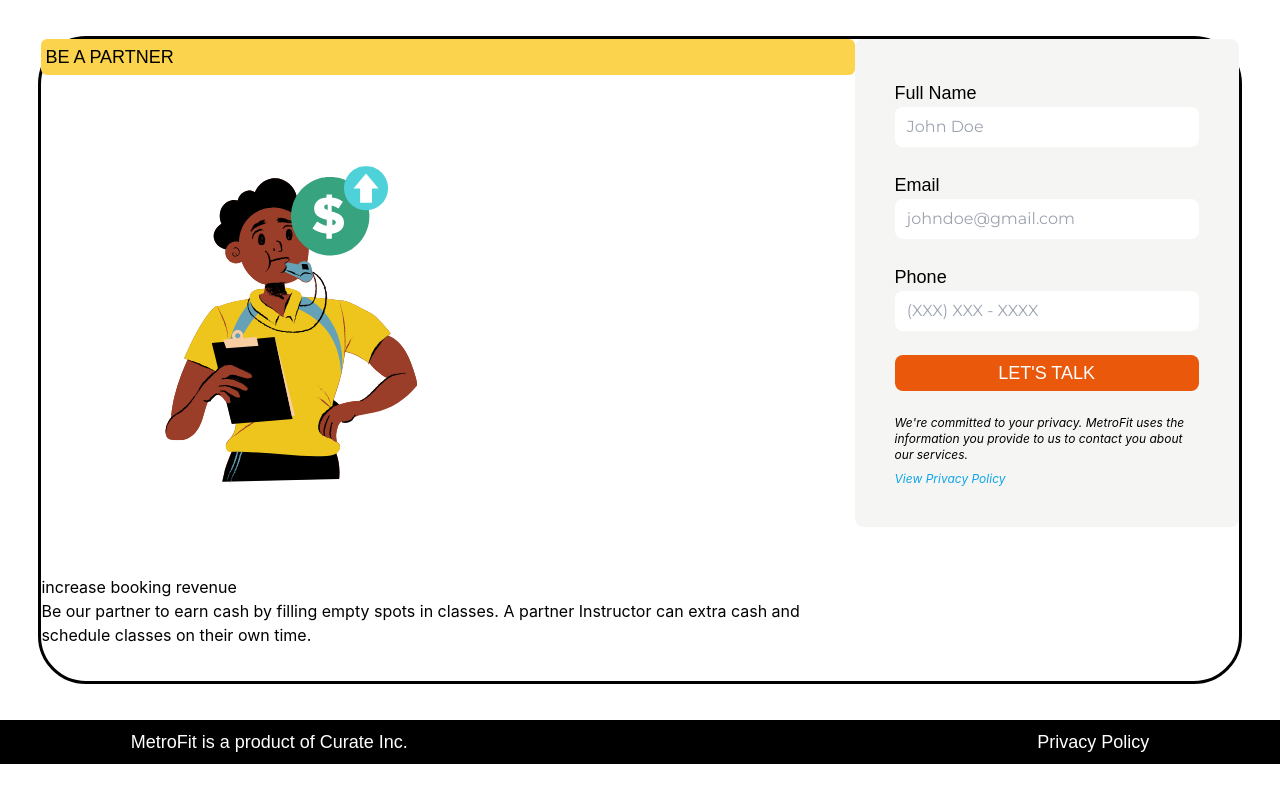
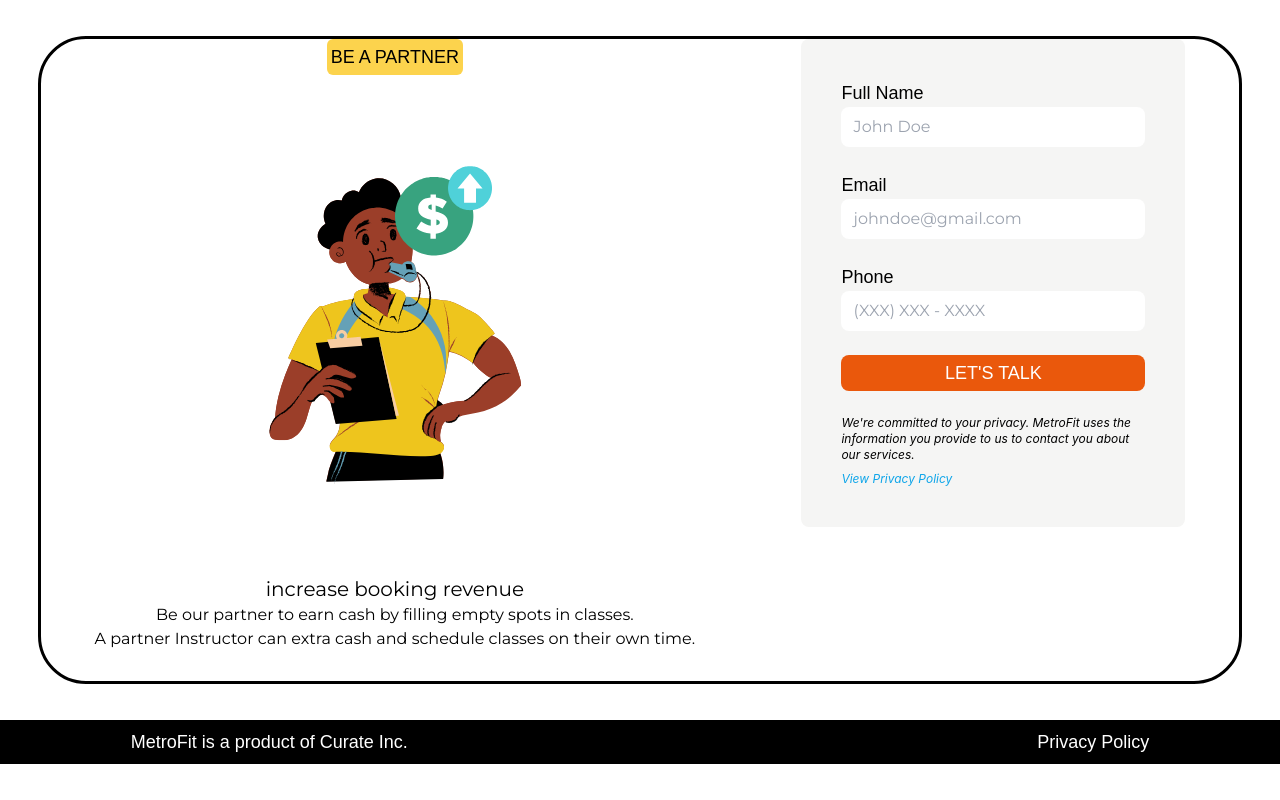
Before and after one commit to sweetmangoes/landing-page, a Next.js app in the folder metrofit-landing/: page /partner in a window 1280 px wide. Built offline with nearby package versions, Linux system fonts and the light colour scheme; a web font is replaced by a local one.

Commit message:
added styling

```diff
--- a/metrofit-landing/pages/partner/index.js
+++ b/metrofit-landing/pages/partner/index.js
@@ -5,16 +5,19 @@ export default function Partner(){
   return(
     <div className="bg-white w-full flex flex-row items-center justify-evenly lg:h-[90vh]">
       <div className="border-[3px] rounded-[3rem] border-black h-[90%] w-[94%] flex justify-around">
-        <div>
+        <div className="flex flex-col items-center">
           <h1 className="text-black font-monomaniac bg-amber-300 rounded-md text-lg p-1">
             BE A PARTNER
           </h1>
           <img className="" src='/images/partnerlogo.svg'></img>
-          <h2 className="text-black">
+          <h1 className="text-black font-montserrat text-xl">
             increase booking revenue
-          </h2>
-          <p className="text-black">
-          Be our partner to earn cash by filling empty spots in classes. A partner Instructor can extra cash and schedule classes on their own time.
+          </h1>
+          <p className="text-black font-montserrat">
+          Be our partner to earn cash by filling empty spots in classes.
+          </p>
+          <p className="text-black font-montserrat">
+          A partner Instructor can extra cash and schedule classes on their own time.
           </p>
         </div>
         <div>
```
